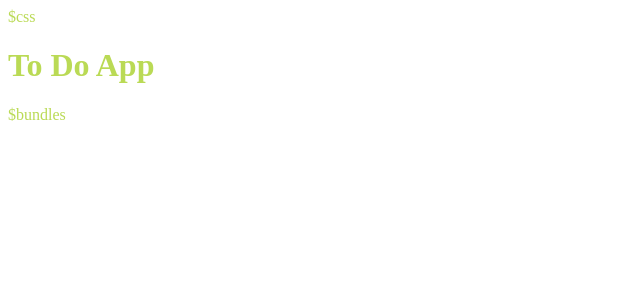
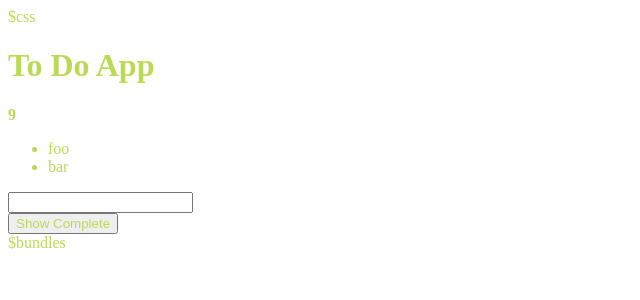
Before and after one commit to tristanmarsh/todo-app-coding-challenge, a React app: page / in a window 1280 px wide. Shown: the top 300 px of the page, without its empty margins (0-640 px from the left). Built offline with nearby package versions, Linux system fonts and the light colour scheme.

Commit message:
chore: stubbed out components

```diff
--- a/src/App.tsx
+++ b/src/App.tsx
@@ -1,3 +1,14 @@
 import * as React from 'react'
+import { Header } from './components/Header'
+import { List } from './components/List'
+import { TaskEditor } from './components/TaskEditor'
+import { ViewFilter } from './components/ViewFilter'
 
-export const App = () => <h1>To Do App</h1>
+export const App = () => (
+  <>
+    <Header />
+    <List />
+    <TaskEditor />
+    <ViewFilter showComplete={false} />
+  </>
+)
--- /dev/null
+++ b/src/components/Header.tsx
@@ -0,0 +1,12 @@
+import * as React from 'react'
+
+export const Header = () => {
+  const count = 9
+
+  return (
+    <header className="app-header">
+      <h1 className="title">To Do App</h1>
+      <strong className="tasks-counter">{count}</strong>
+    </header>
+  )
+}
--- /dev/null
+++ b/src/components/List.tsx
@@ -0,0 +1,11 @@
+import * as React from 'react'
+import { Task } from './Task'
+
+export const List = () => {
+  return (
+    <ul className="list">
+      <Task id={1} description="foo" />
+      <Task id={2} description="bar" isComplete={true} />
+    </ul>
+  )
+}
--- /dev/null
+++ b/src/components/Task.tsx
@@ -0,0 +1,37 @@
+import * as React from 'react'
+
+export interface ITaskProps {
+  id: number
+  description: string
+  isComplete?: boolean
+}
+
+const onTaskStatusClick = (id: number) =>
+  console.error('Unimplemented function `onTaskStatusClick` invoked', { id })
+
+const onTaskDescriptionClick = (id: number) =>
+  console.error('Unimplemented function `onTaskDescriptionClick` invoked', {
+    id,
+  })
+
+const onTaskOptionsClick = (id: number) =>
+  console.error('Unimplemented function `onTaskOptionsClick` invoked', { id })
+
+export const Task = ({ id, description, isComplete = false }: ITaskProps) => (
+         <li className={`task ${isComplete ? 'is-complete' : ''}`}>
+           <div
+             onClick={e => onTaskStatusClick(id)}
+             className="task task-status"
+           ></div>{' '}
+           <div
+             onClick={e => onTaskDescriptionClick(id)}
+             className="task task-description"
+           >
+             {description}
+           </div>{' '}
+           <div
+             onClick={e => onTaskOptionsClick(id)}
+             className="task task-options"
+           ></div>
+         </li>
+       )
--- /dev/null
+++ b/src/components/TaskEditor.tsx
@@ -0,0 +1,21 @@
+import * as React from 'react'
+import { ITaskProps } from './Task'
+
+export interface ITaskEditorProps {
+  task?: ITaskProps
+  isEditing?: boolean
+}
+
+const onFormSubmit = e => {
+  e.preventDefault()
+  console.error('unimplemented function `onFormSubmit` invoked', { e })
+}
+
+export const TaskEditor = ({ task, isEditing = false }: ITaskEditorProps) => (
+  <div className={`task-editor ${isEditing ? 'is-editing' : ''}`}>
+    <div className="task-editor-icon"></div>
+    <form action={void 0} onSubmit={e => onFormSubmit(e)}>
+      <input type="text" defaultValue={task ? task.description : ''} />
+    </form>
+  </div>
+)
--- /dev/null
+++ b/src/components/ViewFilter.tsx
@@ -0,0 +1,17 @@
+import * as React from 'react'
+
+interface IViewFilterProps {
+  showComplete: boolean
+}
+
+export const ViewFilter = ({showComplete}: IViewFilterProps) => {
+  const count = 9
+
+  return (
+    <nav>
+      <button type="button">
+        Show {showComplete ? 'Incomplete' : 'Complete'}
+      </button>
+    </nav>
+  )
+}
--- /dev/null
+++ b/src/stores/AppStore.ts
@@ -0,0 +1 @@
+export class AppStore {}
```
Also changed, not shown: 1 other file (tests, documents, lock files or other folders).
